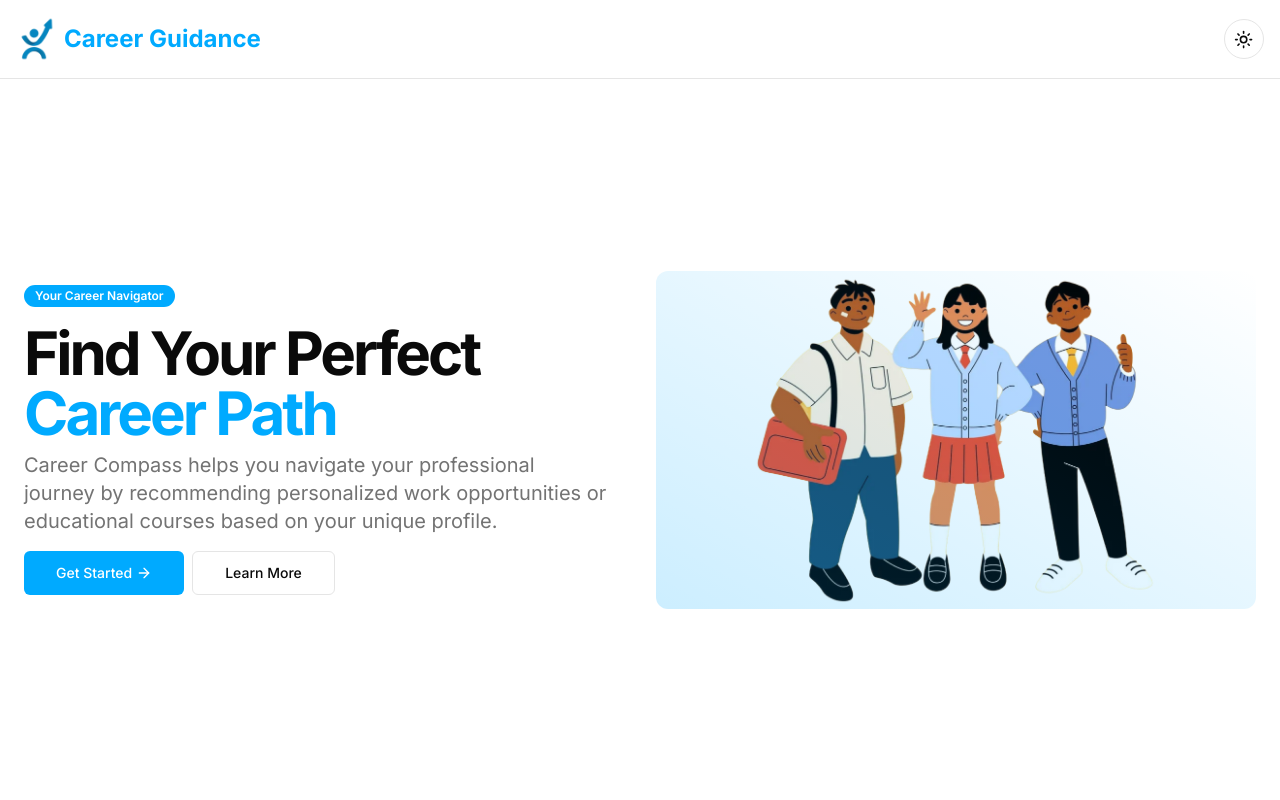
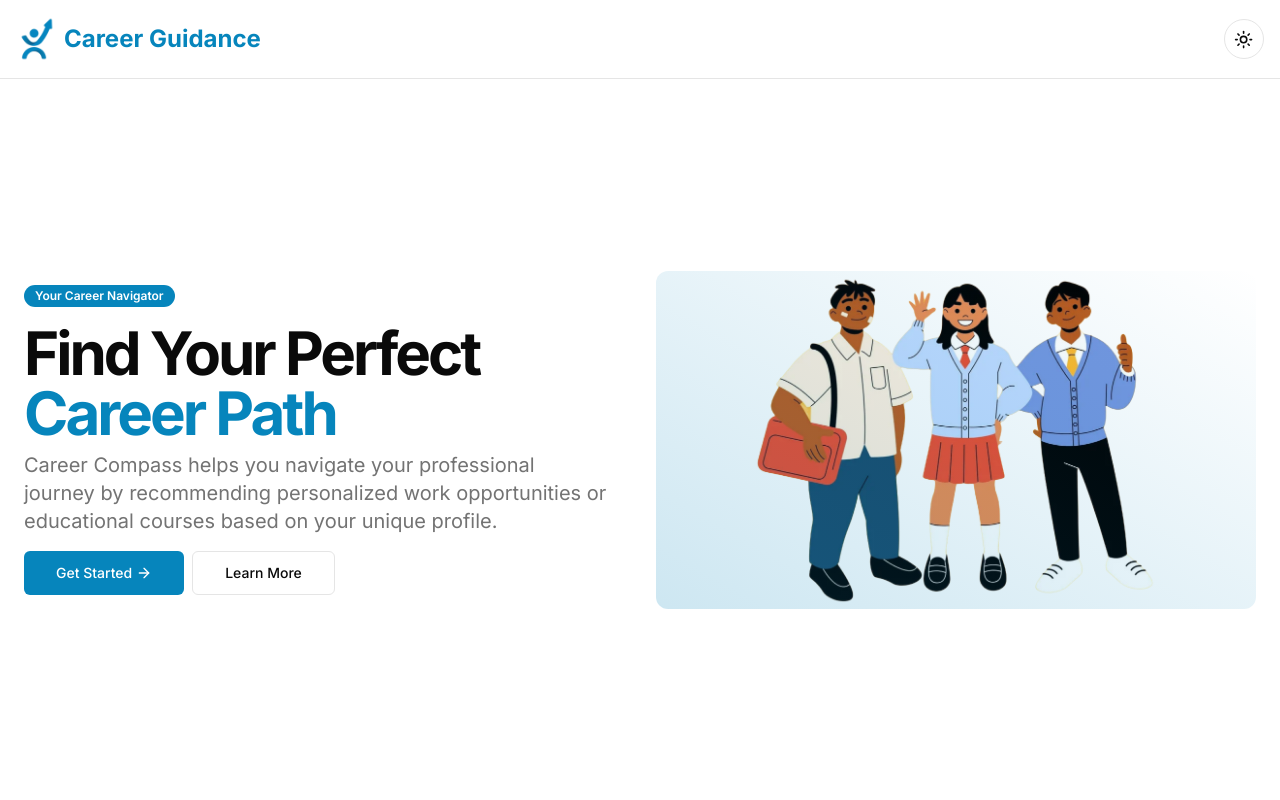
Before and after one commit to Rakesh-Bhagat/Career-Compass, a Next.js app: page / in a window 1280 px wide. Shown: the top 800 px of the page. Built offline with nearby package versions, Linux system fonts and the light colour scheme; no server answers.

Commit message:
changed text color which is matching with logo

```diff
--- a/app/globals.css
+++ b/app/globals.css
@@ -14,14 +14,14 @@ body {
 
 @layer base {
   :root {
-    --specificFooter: 200 100% 50%;
+    --specificFooter: 198 94% 38%;
     --background: 0 0% 100%;
     --foreground: 0 0% 3.9%;
     --card: 0 0% 100%;
     --card-foreground: 0 0% 3.9%;
     --popover: 0 0% 100%;
     --popover-foreground: 0 0% 3.9%;
-    --primary: 0 0% 9%;
+    --primary: 198 98% 38%;
     --primary-foreground: 0 0% 98%;
     --secondary: 0 0% 96.1%;
     --secondary-foreground: 0 0% 9%;
--- a/tailwind.config.ts
+++ b/tailwind.config.ts
@@ -27,7 +27,7 @@ const config = {
         background: "hsl(var(--background))",
         foreground: "hsl(var(--foreground))",
         primary: {
-          DEFAULT: "hsl(200, 100%, 50%)", // Sky blue
+          DEFAULT: "hsl(198, 94%, 38%)",
           foreground: "hsl(0, 0%, 100%)",
         },
         secondary: {
```
